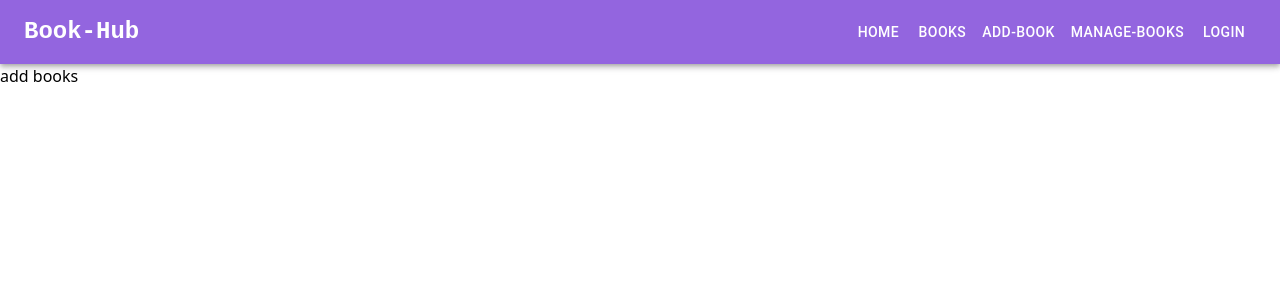
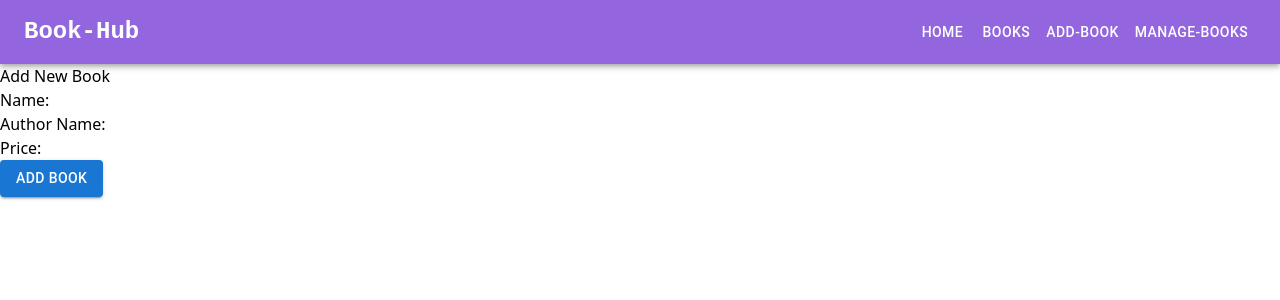
Before and after one commit to emon3455/redux-CRUD-app, a React (Vite) app: page /addBook in a window 1280 px wide. Shown: the top 300 px of the page. Built offline with nearby package versions, Linux system fonts and the light colour scheme.

Commit message:
redux crud app done

```diff
--- a/src/components/Navbar.jsx
+++ b/src/components/Navbar.jsx
@@ -38,10 +38,6 @@ function ResponsiveAppBar() {
 
       <Button sx={{ color: { xs: 'black', md: 'white' } }}>
         <Link to="/manageBooks" style={{ textDecoration: 'none' , color: "inherit" }}>Manage-Books</Link>
-      </Button>
-
-      <Button sx={{ color: { xs: 'black', md: 'white' } }}>
-        <Link to="/login" style={{ textDecoration: 'none', color:"inherit" }} >Login</Link>
       </Button>
     </Box>
   </>
--- a/src/pages/addBooks/AddBooks.jsx
+++ b/src/pages/addBooks/AddBooks.jsx
@@ -1,9 +1,72 @@
-
+import { Button } from "@mui/material";
+import { useState } from "react";
+import { useNavigate } from "react-router-dom";
+import { v4 as uuidv4 } from 'uuid';
+import { addbooks } from "../../redux/slice/bookSlice";
+import { useDispatch } from "react-redux";
 
 const AddBooks = () => {
+
+    const navigate = useNavigate();
+    const [book, setBook] = useState({
+        name: "",
+        author: "",
+        price: "",
+    })
+    const dispatch = useDispatch();
+
+    const handleAdd = (e)=>{
+        e.preventDefault();
+        const name = book.name;
+        const author = book.author;
+        const price = book.price;
+        const newBook = {
+            id: uuidv4(),
+            name,
+            author,
+            price,
+        }
+        dispatch(addbooks(newBook));
+        navigate("/books")
+    }
+
     return (
         <div>
-            add books
+            <form className='max-w-xl mx-auto shadow-2xl my-16'>
+                <h2 className='text-xl font-bold text-center'>Add New Book</h2>
+                <div className="flex flex-col p-2">
+                    <label htmlFor="name">Name:</label>
+                    <input
+                        onChange={(e) => setBook({
+                            ...book,
+                            name: e.target.value
+                        })}
+                        type="text" name='name' className='p-2 border border-violet-400 rounded-lg' />
+                </div>
+                <div className="flex flex-col p-2">
+                    <label htmlFor="author">Author Name:</label>
+                    <input
+                        onChange={(e) => setBook({
+                            ...book,
+                            author: e.target.value
+                        })}
+                        type="text" name='author' className='p-2 border border-red-400 rounded-lg' />
+                </div>
+                <div className="flex flex-col p-2">
+                    <label htmlFor="price">Price:</label>
+                    <input
+                        onChange={(e) => setBook({
+                            ...book,
+                            price: e.target.value
+                        })}
+                        type="text" name='author' className='p-2 border border-green-400 rounded-lg' />
+                </div>
+                <div className="p-2">
+                    <Button onClick={handleAdd} type='submit' variant="contained">
+                        Add Book
+                    </Button>
+                </div>
+            </form>
         </div>
     );
 };
--- a/src/pages/home/Home.jsx
+++ b/src/pages/home/Home.jsx
@@ -2,7 +2,7 @@
 const Home = () => {
     return (
         <div>
-            Home Page
+            <h2 className="text-4xl font-extrabold text-center my-10">Welcom To Redux Book Shop!!</h2>
         </div>
     );
 };
--- a/src/pages/updateBooks/UpdateBooks.jsx
+++ b/src/pages/updateBooks/UpdateBooks.jsx
@@ -5,7 +5,7 @@ import { useState } from 'react';
 import { useDispatch, useSelector } from 'react-redux';
 import { useNavigate, useParams } from 'react-router-dom';
 import { updateBook } from '../../redux/slice/bookSlice';
-import { v4 as uuidv4 } from 'uuid';
+
 
 const UpdateBooks = () => {
 
@@ -65,7 +65,7 @@ const UpdateBooks = () => {
                             ...updatedBookData,
                             price: e.target.value
                         })}
-                        type="text" name='author' defaultValue={updatedBookData.price} className='p-2 border border-red-400 rounded-lg' />
+                        type="text" name='author' defaultValue={updatedBookData.price} className='p-2 border border-green-400 rounded-lg' />
                 </div>
                 <div className="p-2">
                     <Button onClick={handleUpdate} type='submit' variant="contained">
--- a/src/redux/slice/bookSlice.js
+++ b/src/redux/slice/bookSlice.js
@@ -10,7 +10,7 @@ const bookSlice = createSlice({
     reducers:{
         showBooks: (state)=> state,
         addbooks: (state, action)=>{
-            state.books.push(action.payload)
+            state.push(action.payload)
         },
         removeBooks: (state, action) => {
             console.log(state.books);
```
